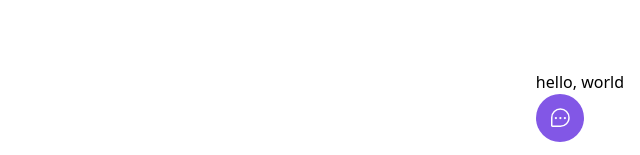
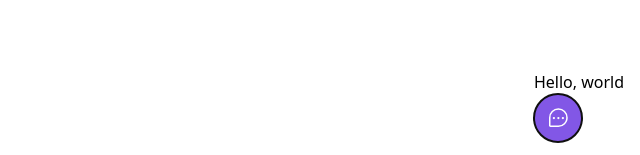
Before and after one commit to FilipeFariaas/nlw-return, a React (Vite) app in the folder web/: page / in a window 1280 px wide. Both pictures are taken after a click on the button "Feedback". Shown: the part 642-797 px from the top of the page, without its empty margins (640-1280 px from the left). Built offline with nearby package versions, Linux system fonts and the light colour scheme.

Commit message:
add popover

```diff
--- a/web/src/components/Widget.tsx
+++ b/web/src/components/Widget.tsx
@@ -1,27 +1,21 @@
 import { ChatTeardropDots } from 'phosphor-react'
-import { useState } from 'react'
 
 import { Popover } from '@headlessui/react'
 
 export function Widget() {
-  const [isWidgetOpen, setIsWidgetOpen] = useState(false)
-
-  function toggleWidgetVisibility() {
-    setIsWidgetOpen(!isWidgetOpen)
-  }
 
   return (
-    <div className='absolute bottom-4 right-4'>
-      {isWidgetOpen && <p>hello, world</p>}
+    <Popover className='absolute bottom-4 right-4'>
+      <Popover.Panel>Hello, world</Popover.Panel>
 
-      <button onClick={toggleWidgetVisibility} className='flex items-center bg-brand-500 rounded-full px-3 h-12 text-white group'>
+      <Popover.Button className='flex items-center bg-brand-500 rounded-full px-3 h-12 text-white group'>
         <ChatTeardropDots className='w-6 h-6' />
 
         <span className='max-w-0 overflow-hidden group-hover:max-w-xs transition-all duration-500 ease-linear'>
           <span className='pl-2'></span>
           Feedback
         </span>
-      </button>
-    </div>
+      </Popover.Button>
+    </Popover>
   )
 }
```
